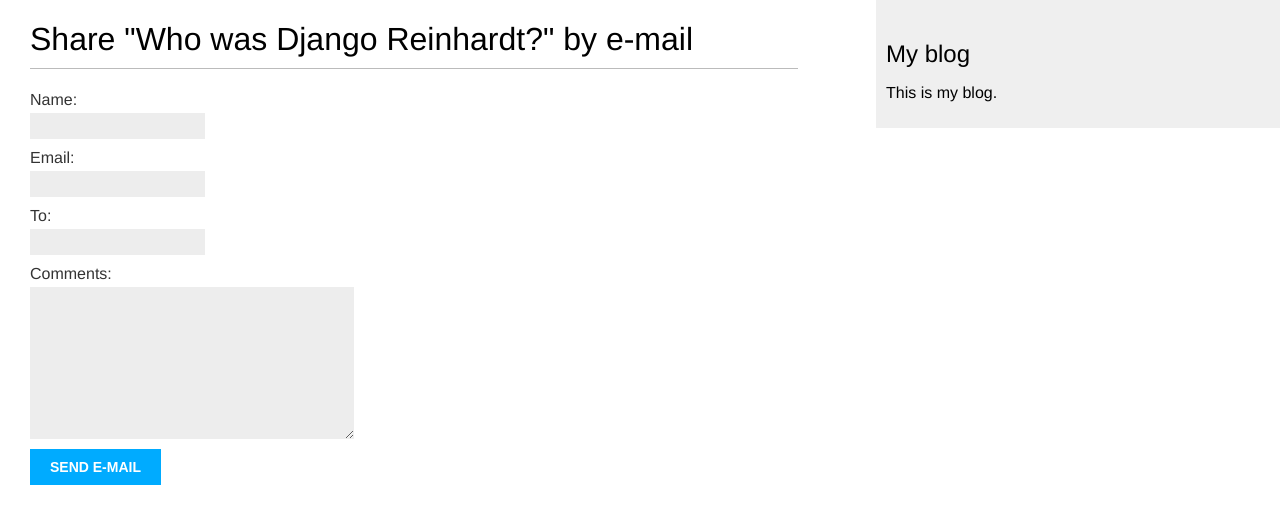
After one commit to ruslang98/Django-by-example, a Django app: template mysite/blog/templates/blog/post/share.html in a window 1280 px wide. The commit adds this page. Shown: the top 524 px of the page. Run offline with Django 3.2, Linux system fonts and the light colour scheme; the template is opened without the code that fills it: values that come from a table or form of the project are taken from there, others are empty; data comes from the database, SQL or seed files in the repository; both versions use the stored data as it was after the commit.

Commit message:
add new templates and modified post share

```diff
--- a/mysite/blog/templates/blog/post/detail.html
+++ b/mysite/blog/templates/blog/post/detail.html
@@ -6,4 +6,7 @@
         Published {{ post.publish }} by {{ post.author }}
     </p>
 {{ post.body|linebreaks }}
+    <p>
+        <a href="{% url "blog:post_share" post.id %}">Share this post</a>
+    </p>
 {% endblock %}
--- /dev/null
+++ b/mysite/blog/templates/blog/post/share.html
@@ -0,0 +1,17 @@
+{% extends "blog/base.html" %}
+{% block title %}Share a post{% endblock %}
+{% block content %}
+    {% if sent %}
+        <h1>E-mail successfully sent</h1>
+        <p>
+            "{{ post.title }}" was successfully sent to {{ cd.to }}.
+        </p>
+    {% else %}
+        <h1>Share "{{ post.title }}" by e-mail</h1>
+        <form action="." method="post">
+            {{ form.as_p }}
+            {% csrf_token %}
+            <input type="submit" value="Send e-mail">
+        </form>
+    {% endif %}
+{% endblock %}
--- /dev/null
+++ b/mysite/blog/templates/blog/static/css/blog.css
@@ -0,0 +1,92 @@
+body {
+    margin:0;
+    padding:0;
+    font-family:helvetica, sans-serif;
+}
+
+a {
+    color:#00abff;
+    text-decoration:none;
+}
+
+h1 {
+    font-weight:normal;
+    border-bottom:1px solid #bbb;
+    padding:0 0 10px 0;
+}
+
+h2 {
+    font-weight:normal;
+    margin:30px 0 0;
+}
+
+#content {
+    float:left;
+    width:60%;
+    padding:0 0 0 30px;
+}
+
+#sidebar {
+    float:right;
+    width:30%;
+    padding:10px;
+    background:#efefef;
+    height:100%;
+}
+
+p.date {
+    color:#ccc;
+    font-family: georgia, serif;
+    font-size: 12px;
+    font-style: italic;
+}
+
+/* pagination */
+.pagination {
+    margin:40px 0;
+    font-weight:bold;
+}
+
+/* forms */
+label {
+    float:left;
+    clear:both;
+    color:#333;
+    margin-bottom:4px;
+}
+input, textarea {
+    clear:both;
+    float:left;
+    margin:0 0 10px;
+    background:#ededed;
+    border:0;
+    padding:6px 10px;
+    font-size:12px;
+}
+input[type=submit] {
+    font-weight:bold;
+    background:#00abff;
+    color:#fff;
+    padding:10px 20px;
+    font-size:14px;
+    text-transform:uppercase;
+}
+.errorlist {
+    color:#cc0033;
+    float:left;
+    clear:both;
+    padding-left:10px;
+}
+
+/* comments */
+.comment {
+    padding:10px;
+}
+.comment:nth-child(even) {
+    background:#efefef;
+}
+.comment .info {
+    font-weight:bold;
+    font-size:12px;
+    color:#666;
+}
--- a/mysite/blog/urls.py
+++ b/mysite/blog/urls.py
@@ -6,5 +6,6 @@ urlpatterns = [
     # url(r'^$', views.post_list, name='post_list'),
     url(r'^(?P<year>\d{4})/(?P<month>\d{2})/(?P<day>\d{2})/r(?P<post>[-\w]+)/$',
         views.post_detail, name='post_detail'),
-    url(r'', views.PostListView.as_view(), name='post_list')
+    url(r'', views.PostListView.as_view(), name='post_list'),
+    url(r'^(?P<post_id>\d+)/share/$', views.post_share, name='post_share'),
     ]
```
Also changed, not shown: mysite/blog/views.py (+13 -4 lines), mysite/blog/migrations/0002_auto_20200405_1846.py (added), mysite/db.sqlite3 (added).
